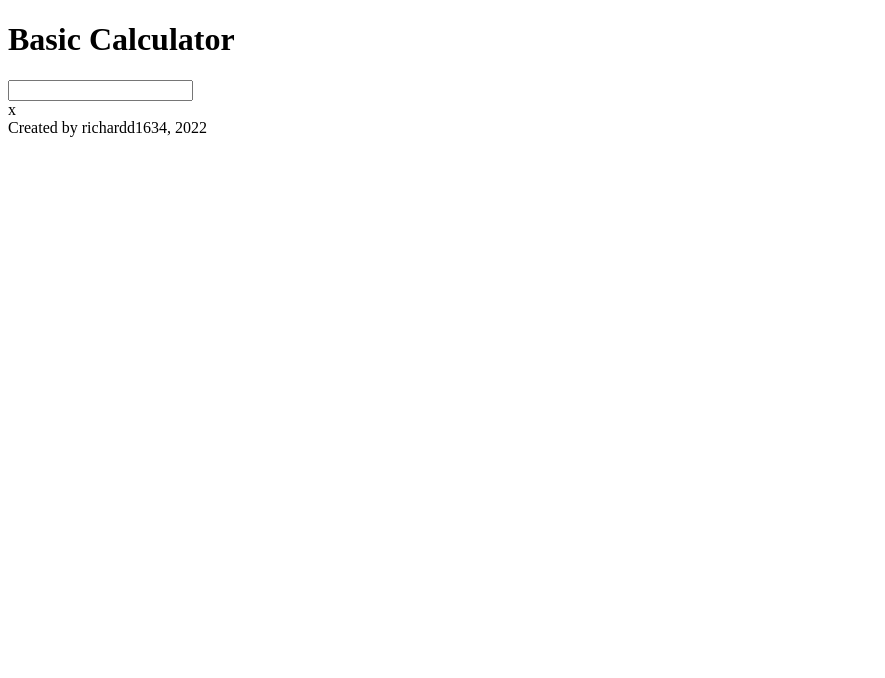
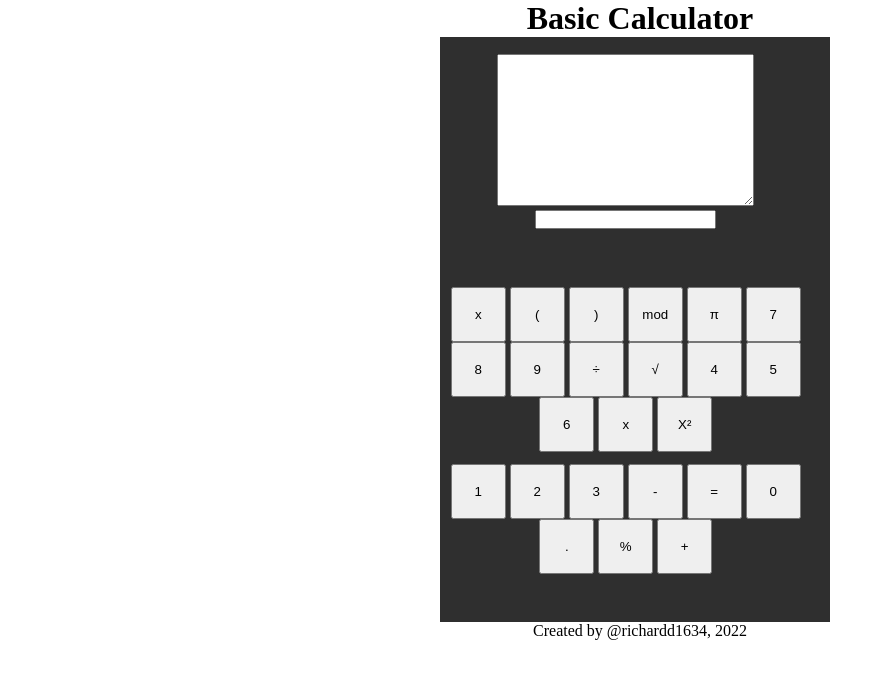
Before and after one commit to richardd1634/Calculator, a plain HTML site: page index.html in a window 1280 px wide. Shown: the whole page, without its empty margins (0-885 px from the left). Drawn offline with Linux system fonts and the light colour scheme.

Commit message:
Add some content to index.html and style.css files
Add text to buttons in index.html file and some styling in style.css file.

```diff
--- a/index.html
+++ b/index.html
@@ -9,42 +9,45 @@
     <script src="script.js" defer></script>
   </head>
   <body>
-    <header id="header">
-      <h1 id="title">Basic Calculator</h1>
-    </header>
     <main id="main-container">
-      <div class="calc-container">
-        <div class="output-container">
+      <header id="header">
+        <h1 id="title">Basic Calculator</h1>
+      </header>
+      <section id="calc-container">
+        <div id="output-container">
+          <textarea name="history" id="history" cols="30" rows="10"></textarea>
           <input type="text" name="display" id="main-display" />
         </div>
-        <div class="btn-container">
-          <div class="btn" id="delete">x</div>
-          <div class="btn" id="parentheses-open"></div>
-          <div class="btn" id="parentheses-close"></div>
-          <div class="btn" id="modulus"></div>
-          <div class="btn" id="pi"></div>
-          <div class="btn" id="seven"></div>
-          <div class="btn" id="eight"></div>
-          <div class="btn" id="nine"></div>
-          <div class="btn" id="division"></div>
-          <div class="btn" id="sqrt"></div>
-          <div class="btn" id="four"></div>
-          <div class="btn" id="five"></div>
-          <div class="btn" id="six"></div>
-          <div class="btn" id="multiply"></div>
-          <div class="btn" id="pow"></div>
-          <div class="btn" id="one"></div>
-          <div class="btn" id="two"></div>
-          <div class="btn" id="three"></div>
-          <div class="btn" id="substract"></div>
-          <div class="btn" id="equal"></div>
-          <div class="btn" id="zero"></div>
-          <div class="btn" id="point"></div>
-          <div class="btn" id="percent"></div>
-          <div class="btn" id="add"></div>
+        <div id="btn-container-top">
+          <button class="btn" id="delete">x</button>
+          <button class="btn operator" id="parentheses-open">(</button>
+          <button class="btn operator" id="parentheses-close">)</button>
+          <button class="btn operator" id="modulus">mod</button>
+          <button class="btn operator" id="pi">π</button>
+          <button class="btn number" id="seven">7</button>
+          <button class="btn number" id="eight">8</button>
+          <button class="btn number" id="nine">9</button>
+          <button class="btn operator" id="division">÷</button>
+          <button class="btn operator" id="sqrt">√</button>
+          <button class="btn number" id="four">4</button>
+          <button class="btn number" id="five">5</button>
+          <button class="btn number" id="six">6</button>
+          <button class="btn operator" id="multiply">x</button>
+          <button class="btn operator" id="pow">X²</button>
         </div>
-      </div>
+        <div id="btn-container-bottom">
+          <button class="btn number" id="one">1</button>
+          <button class="btn number" id="two">2</button>
+          <button class="btn number" id="three">3</button>
+          <button class="btn operator" id="substract">-</button>
+          <button class="btn operator" id="equal">=</button>
+          <button class="btn number" id="zero">0</button>
+          <button class="btn number" id="point">.</button>
+          <button class="btn operator" id="percent">%</button>
+          <button class="btn operator" id="add">+</button>
+        </div>
+      </section>
+      <footer id="footer">Created by @richardd1634, 2022</footer>
     </main>
-    <footer id="footer">Created by richardd1634, 2022</footer>
   </body>
 </html>
--- a/style.css
+++ b/style.css
@@ -0,0 +1,51 @@
+* {
+  margin: 0;
+  padding: 0;
+  box-sizing: border-box;
+}
+
+body {
+  text-align: center;
+}
+
+#main-container {
+  display: flex;
+  flex-direction: column;
+  justify-content: space-between;
+  height: 640px;
+  width: 400px;
+  margin: 0 auto;
+}
+
+#calc-container {
+  background-color: #2f2f2f;
+  height: 600px;
+  display: flex;
+  flex-direction: column;
+  justify-content: space-evenly;
+  width: 390px;
+  padding: 10px;
+}
+
+#output-container,
+#btn-container-top,
+#btn-container-bottom {
+  width: 95%;
+}
+
+#output-container {
+  height: 40%;
+}
+
+#btn-container-top {
+  height: 30%;
+}
+
+#btn-container-bottom {
+  height: 25%;
+}
+
+.btn {
+  height: 55px;
+  width: 55px;
+}
```
